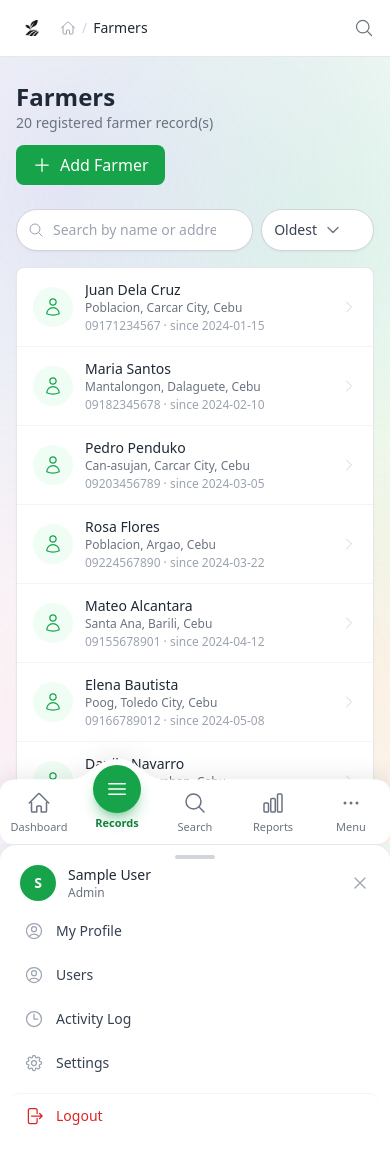
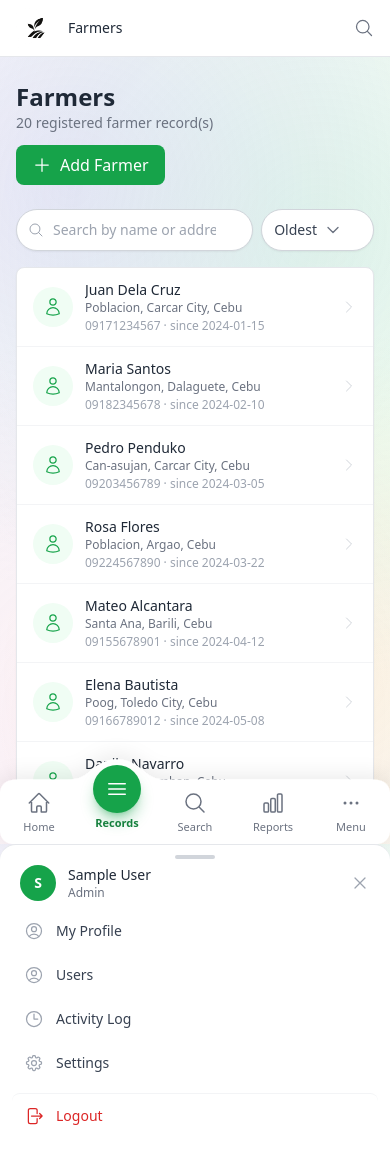
Before and after one commit to villariasa/php-project-agriculture, a PHP site: page /farmers/index.php in a window 390 px wide. Shown: the top 1161 px of the page. Run offline with PHP 8.4, Linux system fonts and the light colour scheme; the visitor is signed in with stand-in values (Sample User, id 1); data comes from the database, SQL or seed files in the repository; some libraries are stand-ins or nearby versions.

Commit message:
rename dashboard to home and adjust mobile header logo

```diff
--- a/includes/header.php
+++ b/includes/header.php
@@ -17,7 +17,7 @@ $is_admin    = ($_SESSION['role'] ?? '') === 'admin';
 // Sidebar navigation, grouped into sections. Icons are Heroicons outline paths.
 $nav_sections = [
     "Overview" => [
-        "dashboard" => ["label" => "Dashboard", "url" => "index.php",
+        "dashboard" => ["label" => "Home", "url" => "index.php",
             "icon" => "m2.25 12 8.954-8.955c.44-.439 1.152-.439 1.591 0L21.75 12M4.5 9.75v10.125c0 .621.504 1.125 1.125 1.125H9.75v-4.875c0-.621.504-1.125 1.125-1.125h2.25c.621 0 1.125.504 1.125 1.125V21h4.125c.621 0 1.125-.504 1.125-1.125V9.75"],
     ],
     "Records" => [
@@ -469,25 +469,19 @@ if ($is_admin) {
         <!-- Top bar -->
         <header class="sticky top-0 z-30 bg-white border-b border-gray-200 print:hidden">
             <div class="flex items-center gap-3 h-14 px-4 sm:px-6">
-                <!-- Logo (mobile only — the sidebar carries it on desktop) -->
+                <!-- Logo (mobile only — the sidebar carries it on desktop).
+                     It links home, so no separate breadcrumb home icon is needed. -->
                 <a href="<?= $app_root ?>index.php" class="lg:hidden shrink-0">
-                    <img src="<?= $app_root ?>assets/image-cutout.png" alt="AIS logo" class="w-8 h-8 object-contain">
+                    <img src="<?= $app_root ?>assets/image-cutout.png" alt="AIS logo" class="w-10 h-10 object-contain">
                 </a>
 
                 <!-- Breadcrumbs -->
                 <nav id="breadcrumbs" class="flex items-center gap-1.5 text-sm min-w-0" aria-label="Breadcrumb">
-                    <!-- Mobile only: the desktop sidebar already has a Dashboard/home icon -->
-                    <a href="<?= $app_root ?>index.php" class="lg:hidden text-gray-400 hover:text-gray-600 shrink-0" title="Dashboard">
-                        <svg xmlns="http://www.w3.org/2000/svg" fill="none" viewBox="0 0 24 24" stroke-width="1.5" stroke="currentColor" class="w-4 h-4">
-                            <path stroke-linecap="round" stroke-linejoin="round" d="m2.25 12 8.954-8.955c.44-.439 1.152-.439 1.591 0L21.75 12M4.5 9.75v10.125c0 .621.504 1.125 1.125 1.125H9.75v-4.875c0-.621.504-1.125 1.125-1.125h2.25c.621 0 1.125.504 1.125 1.125V21h4.125c.621 0 1.125-.504 1.125-1.125V9.75" />
-                        </svg>
-                    </a>
                     <?php if (count($breadcrumbs) === 0 && ($page_title ?? "") !== "" && $active !== "dashboard"): ?>
                         <?php $breadcrumbs = [[$page_title, null]]; ?>
                     <?php endif; ?>
                     <?php foreach ($breadcrumbs as $i => $crumb): ?>
-                        <!-- First separator only shows on mobile, pairing with the home icon above -->
-                        <span class="text-gray-300 shrink-0 <?= $i === 0 ? 'lg:hidden' : '' ?>">/</span>
+                        <?php if ($i > 0): ?><span class="text-gray-300 shrink-0">/</span><?php endif; ?>
                         <?php if (!empty($crumb[1])): ?>
                             <a href="<?= $crumb[1] ?>" class="text-gray-500 hover:text-gray-800 truncate"><?= htmlspecialchars($crumb[0]) ?></a>
                         <?php else: ?>
@@ -693,7 +687,7 @@ $bottom_item_off = "text-gray-500";
                             <path stroke-linecap="round" stroke-linejoin="round" d="m2.25 12 8.954-8.955c.44-.439 1.152-.439 1.591 0L21.75 12M4.5 9.75v10.125c0 .621.504 1.125 1.125 1.125H9.75v-4.875c0-.621.504-1.125 1.125-1.125h2.25c.621 0 1.125.504 1.125 1.125V21h4.125c.621 0 1.125-.504 1.125-1.125V9.75" />
                         </svg>
                     </span>
-                    <span class="text-[11px] <?= $active === 'dashboard' ? 'font-semibold' : '' ?>">Dashboard</span>
+                    <span class="text-[11px] <?= $active === 'dashboard' ? 'font-semibold' : '' ?>">Home</span>
                 </a>
                 <button type="button" onclick="openSheet('records-sheet')" data-goo="1" class="relative flex flex-col items-center justify-center gap-0.5 transition-transform active:scale-90 <?= $records_active ? $bottom_item_on : $bottom_item_off ?>">
                     <span class="<?= $records_active
```
